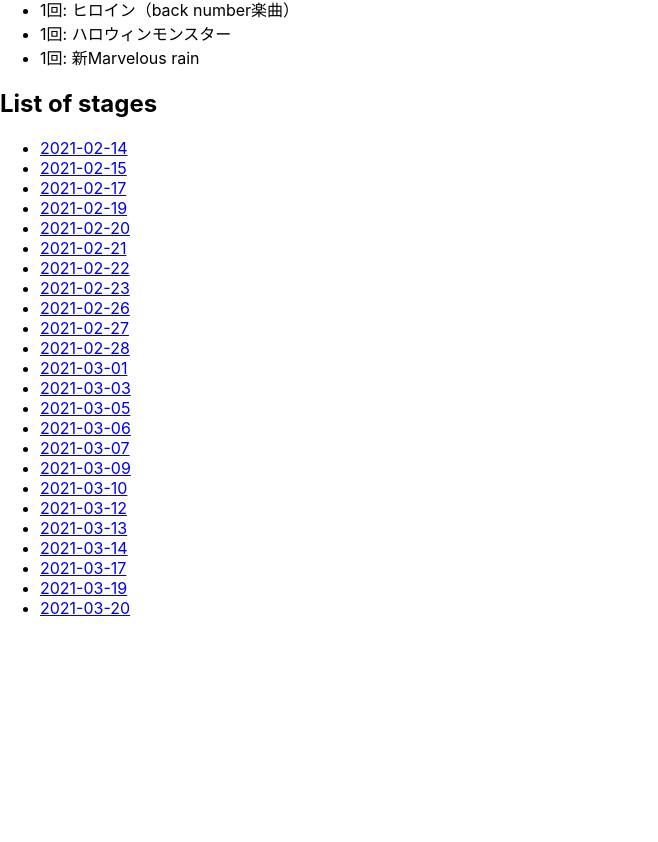
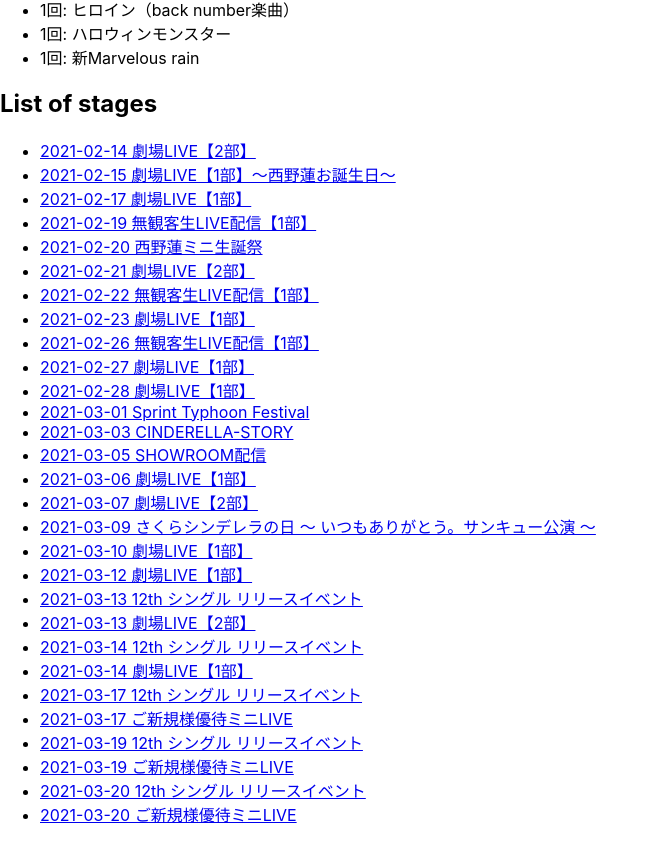
Before and after one commit to fusho-takahashi/narilog-on-stage, a Next.js app: page / in a window 1280 px wide. Shown: the part 654-1496 px from the top of the page, without its empty margins (0-658 px from the left). Before the commit the page ends 1288 px from the top, so only its background shows below. Built offline with nearby package versions, Linux system fonts and the light colour scheme.

Commit message:
リリースイベント追加に伴うデータ構造と表示の変更

```diff
--- a/data/log.ts
+++ b/data/log.ts
@@ -1,30 +1,27 @@
 import { Song, SpecialSong } from './songs'
 
-interface StageLog {
+export interface EventLog {
   id: string
   date: string
-  regular: boolean
+  type: Event
+  name: string
   place: string
-  songs: (Song | SpecialSong)[]
+  songs?: (Song | SpecialSong)[]
 }
 
-export interface RegularStageLog extends StageLog {
-  regular: true
-  section: number
-  place: '秋葉原アイドルステージ' | '新宿アイドルステージ'
-}
+type Event =
+  | '劇場公演'
+  | '外部ライブ'
+  | 'リリースイベント'
+  | 'ファンミーティング'
+  | 'トークポート'
 
-export interface IrregularStageLog extends StageLog {
-  regular: false
-  live: string
-}
-
-export const stageLogs: (RegularStageLog | IrregularStageLog)[] = [
+export const stageLogs: EventLog[] = [
   {
     id: '2021-02-14-2',
     date: '2021-02-14',
-    regular: true,
-    section: 2,
+    type: '劇場公演',
+    name: '劇場LIVE【2部】',
     place: '秋葉原アイドルステージ',
     songs: [
       'チョコレートパフェ',
@@ -37,8 +34,8 @@ export const stageLogs: (RegularStageLog | IrregularStageLog)[] = [
   {
     id: '2021-02-15-1',
     date: '2021-02-15',
-    regular: true,
-    section: 1,
+    type: '劇場公演',
+    name: '劇場LIVE【1部】〜西野蓮お誕生日〜',
     place: '秋葉原アイドルステージ',
     songs: [
       'PROTOSTAR',
@@ -51,8 +48,8 @@ export const stageLogs: (RegularStageLog | IrregularStageLog)[] = [
   {
     id: '2021-02-17-1',
     date: '2021-02-17',
-    regular: true,
-    section: 1,
+    type: '劇場公演',
+    name: '劇場LIVE【1部】',
     place: '秋葉原アイドルステージ',
     songs: [
       'さくらシンデレラ',
@@ -64,8 +61,8 @@ export const stageLogs: (RegularStageLog | IrregularStageLog)[] = [
   {
     id: '2021-02-19-1',
     date: '2021-02-19',
-    regular: true,
-    section: 1,
+    type: '劇場公演',
+    name: '無観客生LIVE配信【1部】',
     place: '秋葉原アイドルステージ',
     songs: [
       'ぐるぐるワンワン',
@@ -77,10 +74,10 @@ export const stageLogs: (RegularStageLog | IrregularStageLog)[] = [
     ],
   },
   {
-    id: '2021-02-20-1',
+    id: '2021-02-20-birthday-live',
     date: '2021-02-20',
-    regular: true,
-    section: 1,
+    type: '劇場公演',
+    name: '西野蓮ミニ生誕祭',
     place: '秋葉原アイドルステージ',
     songs: [
       'ハロウィンモンスター',
@@ -95,8 +92,8 @@ export const stageLogs: (RegularStageLog | IrregularStageLog)[] = [
   {
     id: '2021-02-21-2',
     date: '2021-02-21',
-    regular: true,
-    section: 2,
+    type: '劇場公演',
+    name: '劇場LIVE【2部】',
     place: '秋葉原アイドルステージ',
     songs: [
       'キス距離',
@@ -108,8 +105,8 @@ export const stageLogs: (RegularStageLog | IrregularStageLog)[] = [
   {
     id: '2021-02-22-1',
     date: '2021-02-22',
-    regular: true,
-    section: 1,
+    type: '劇場公演',
+    name: '無観客生LIVE配信【1部】',
     place: '秋葉原アイドルステージ',
     songs: [
       'デラスキ',
@@ -123,8 +120,8 @@ export const stageLogs: (RegularStageLog | IrregularStageLog)[] = [
   {
     id: '2021-02-23-1',
     date: '2021-02-23',
-    regular: true,
-    section: 1,
+    type: '劇場公演',
+    name: '劇場LIVE【1部】',
     place: '新宿アイドルステージ',
     songs: [
       'PROTOSTAR',
@@ -137,8 +134,8 @@ export const stageLogs: (RegularStageLog | IrregularStageLog)[] = [
   {
     id: '2021-02-26-1',
     date: '2021-02-26',
-    regular: true,
-    section: 1,
+    type: '劇場公演',
+    name: '無観客生LIVE配信【1部】',
     place: '新宿アイドルステージ',
     songs: [
       'White Magic Love',
@@ -151,8 +148,8 @@ export const stageLogs: (RegularStageLog | IrregularStageLog)[] = [
   {
     id: '2021-02-27-1',
     date: '2021-02-27',
-    regular: true,
-    section: 1,
+    type: '劇場公演',
+    name: '劇場LIVE【1部】',
     place: '新宿アイドルステージ',
     songs: [
       'さくらシンデレラ',
@@ -165,8 +162,8 @@ export const stageLogs: (RegularStageLog | IrregularStageLog)[] = [
   {
     id: '2021-02-28-1',
     date: '2021-02-28',
-    regular: true,
-    section: 1,
+    type: '劇場公演',
+    name: '劇場LIVE【1部】',
     place: '秋葉原アイドルステージ',
     songs: [
       'キス距離',
@@ -180,16 +177,16 @@ export const stageLogs: (RegularStageLog | IrregularStageLog)[] = [
   {
     id: '2021-03-01-Spring-Typhoon-Festival',
     date: '2021-03-01',
-    regular: false,
-    live: 'Sprint Typhoon Festival',
+    type: '外部ライブ',
+    name: 'Sprint Typhoon Festival',
     place: 'TSUTAYA O-EAST',
     songs: ['大好きよ 〜ハマコイ〜', 'ねこカブリーナ', 'ほしがりガール'],
   },
   {
     id: '2021-03-03-CINDERELLA-STORY',
     date: '2021-03-03',
-    regular: false,
-    live: 'CINDERELLA-STORY',
+    type: '外部ライブ',
+    name: 'CINDERELLA-STORY',
     place: '新宿アイドルステージ',
     songs: [
       'チョコレートパフェ',
@@ -199,10 +196,10 @@ export const stageLogs: (RegularStageLog | IrregularStageLog)[] = [
     ],
   },
   {
-    id: '2021-03-05-1',
+    id: '2021-03-05-SHOWROOM',
     date: '2021-03-05',
-    regular: true,
-    section: 1,
+    type: '劇場公演',
+    name: 'SHOWROOM配信',
     place: '新宿アイドルステージ',
     songs: [
       'キス距離',
@@ -215,8 +212,8 @@ export const stageLogs: (RegularStageLog | IrregularStageLog)[] = [
   {
     id: '2021-03-06-1',
     date: '2021-03-06',
-    regular: true,
-    section: 1,
+    type: '劇場公演',
+    name: '劇場LIVE【1部】',
     place: '秋葉原アイドルステージ',
     songs: [
       'PROTOSTAR',
@@ -228,8 +225,8 @@ export const stageLogs: (RegularStageLog | IrregularStageLog)[] = [
   {
     id: '2021-03-07-2',
     date: '2021-03-07',
-    regular: true,
-    section: 2,
+    type: '劇場公演',
+    name: '劇場LIVE【2部】',
     place: '秋葉原アイドルステージ',
     songs: [
       '名前のない花',
@@ -242,8 +239,8 @@ export const stageLogs: (RegularStageLog | IrregularStageLog)[] = [
   {
     id: '2021-03-09-1',
     date: '2021-03-09',
-    regular: true,
-    section: 1,
+    type: '劇場公演',
+    name: 'さくらシンデレラの日 ～ いつもありがとう。サンキュー公演 ～',
     place: '新宿アイドルステージ',
     songs: [
       'きらめきダイアリー',
@@ -257,8 +254,8 @@ export const stageLogs: (RegularStageLog | IrregularStageLog)[] = [
   {
     id: '2021-03-10-1',
     date: '2021-03-10',
-    regular: true,
-    section: 1,
+    type: '劇場公演',
+    name: '劇場LIVE【1部】',
     place: '秋葉原アイドルステージ',
     songs: [
       '赤いマフラー',
@@ -271,8 +268,8 @@ export const stageLogs: (RegularStageLog | IrregularStageLog)[] = [
   {
     id: '2021-03-12-1',
     date: '2021-03-12',
-    regular: true,
-    section: 1,
+    type: '劇場公演',
+    name: '劇場LIVE【1部】',
     place: '秋葉原アイドルステージ',
     songs: [
       'キス距離',
@@ -284,10 +281,18 @@ export const stageLogs: (RegularStageLog | IrregularStageLog)[] = [
     ],
   },
   {
+    id: '2021-03-13-release-event',
+    date: '2021-03-13',
+    type: 'リリースイベント',
+    name: '12th シングル リリースイベント',
+    place: '秋葉原アイドルステージ',
+    songs: ['PROTOSTAR'],
+  },
+  {
     id: '2021-03-13-2',
     date: '2021-03-13',
-    regular: true,
-    section: 2,
+    type: '劇場公演',
+    name: '劇場LIVE【2部】',
     place: '秋葉原アイドルステージ',
     songs: [
       '未来プロローグ',
@@ -298,10 +303,18 @@ export const stageLogs: (RegularStageLog | IrregularStageLog)[] = [
     ],
   },
   {
-    id: '2021-03-14-2',
+    id: '2021-03-14-release-event',
     date: '2021-03-14',
-    regular: true,
-    section: 2,
+    type: 'リリースイベント',
+    name: '12th シングル リリースイベント',
+    place: '秋葉原アイドルステージ',
+    songs: ['僕らのユートピア'],
+  },
+  {
+    id: '2021-03-14-1',
+    date: '2021-03-14',
+    type: '劇場公演',
+    name: '劇場LIVE【1部】',
     place: '秋葉原アイドルステージ',
     songs: [
       'White Magic Love',
@@ -313,26 +326,50 @@ export const stageLogs: (RegularStageLog | IrregularStageLog)[] = [
     ],
   },
   {
-    id: '2021-03-17-1',
+    id: '2021-03-17-release-event',
     date: '2021-03-17',
-    regular: true,
-    section: 1,
+    type: 'リリースイベント',
+    name: '12th シングル リリースイベント',
+    place: '秋葉原アイドルステージ',
+    songs: ['ねこカブリーナ'],
+  },
+  {
+    id: '2021-03-17-newcomer',
+    date: '2021-03-17',
+    type: '劇場公演',
+    name: 'ご新規様優待ミニLIVE',
     place: '秋葉原アイドルステージ',
     songs: ['さくらシンデレラ', '戦国桜絵巻', '夏恋クレシェンド'],
   },
   {
-    id: '2021-03-19-1',
+    id: '2021-03-19-release-event',
     date: '2021-03-19',
-    regular: true,
-    section: 1,
+    type: 'リリースイベント',
+    name: '12th シングル リリースイベント',
+    place: '秋葉原アイドルステージ',
+    songs: ['デラスキ'],
+  },
+  {
+    id: '2021-03-19-newcomer',
+    date: '2021-03-19',
+    type: '劇場公演',
+    name: 'ご新規様優待ミニLIVE',
     place: '秋葉原アイドルステージ',
     songs: ['赤いマフラー', 'ほしがりガール', 'ねこカブリーナ'],
   },
   {
-    id: '2021-03-20-1',
+    id: '2021-03-20-release-event',
     date: '2021-03-20',
-    regular: true,
-    section: 1,
+    type: 'リリースイベント',
+    name: '12th シングル リリースイベント',
+    place: '秋葉原アイドルステージ',
+    songs: ['ほしがりガール'],
+  },
+  {
+    id: '2021-03-20-newcomer',
+    date: '2021-03-20',
+    type: '劇場公演',
+    name: 'ご新規様優待ミニLIVE',
     place: '秋葉原アイドルステージ',
     songs: [
       'チョコレートパフェ',
--- a/lib/stageLogs.ts
+++ b/lib/stageLogs.ts
@@ -1,21 +1,23 @@
-import { IrregularStageLog, RegularStageLog, stageLogs } from '../data/log'
+import { EventLog, stageLogs } from '../data/log'
 import { Song, SpecialSong } from '../data/songs'
 
 export function getSortedStages(): {
   id: string
   date: string
+  name: string
 }[] {
   return stageLogs.map((log) => ({
     id: log.id,
     date: log.date,
+    name: log.name,
   }))
 }
 
-export function getAllStageIds(): { params: { id: string } }[] {
-  return stageLogs.map((log) => ({ params: { id: log.id.toString() } }))
+export function getAllEventIds(): { params: { id: string } }[] {
+  return stageLogs.map((log) => ({ params: { id: log.id } }))
 }
 
-export function getStageData(id: string): RegularStageLog | IrregularStageLog {
+export function getEventData(id: string): EventLog {
   const data = stageLogs.find((log) => log.id === id)
   if (data !== undefined) {
     return data
--- a/src/pages/index.tsx
+++ b/src/pages/index.tsx
@@ -5,8 +5,8 @@ import { Song, SpecialSong } from '../../data/songs'
 import { getPerformedCount, getSortedStages } from '../../lib/stageLogs'
 
 interface HomePageProps {
-  allStages: { id: number; date: string }[]
-  performedCountSummary: { song: Song; count: number }[]
+  allStages: { id: string; date: string; name: string }[]
+  performedCountSummary: { song: Song | SpecialSong; count: number }[]
 }
 
 const Home = (props: HomePageProps) => {
@@ -31,10 +31,10 @@ const Home = (props: HomePageProps) => {
       <section>
         <h2>List of stages</h2>
         <ul>
-          {props.allStages.map(({ id, date }) => (
+          {props.allStages.map(({ id, date, name }) => (
             <li key={id}>
               <Link href={`/stages/${id}`}>
-                <a>{date}</a>
+                <a>{date + ' ' + name}</a>
               </Link>
             </li>
           ))}
@@ -44,10 +44,11 @@ const Home = (props: HomePageProps) => {
   )
 }
 
-export const getStaticProps: GetStaticProps = async () => {
+export const getStaticProps: GetStaticProps<HomePageProps> = async () => {
   const allStages: {
     id: string
     date: string
+    name: string
   }[] = getSortedStages()
   const performedCountSummary: {
     song: Song | SpecialSong
```
Also changed, not shown: src/pages/stages/[id].tsx (+10 -10 lines).
